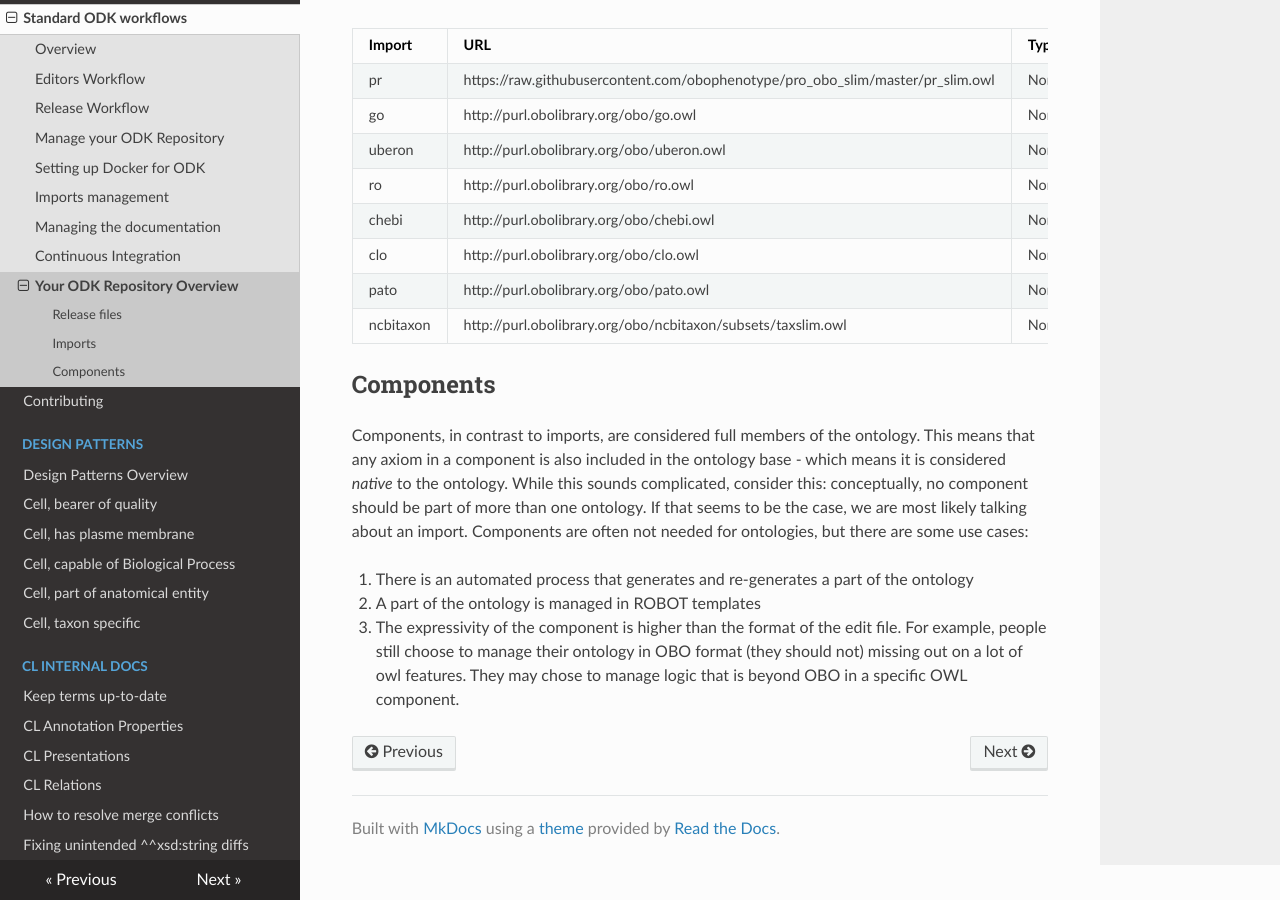
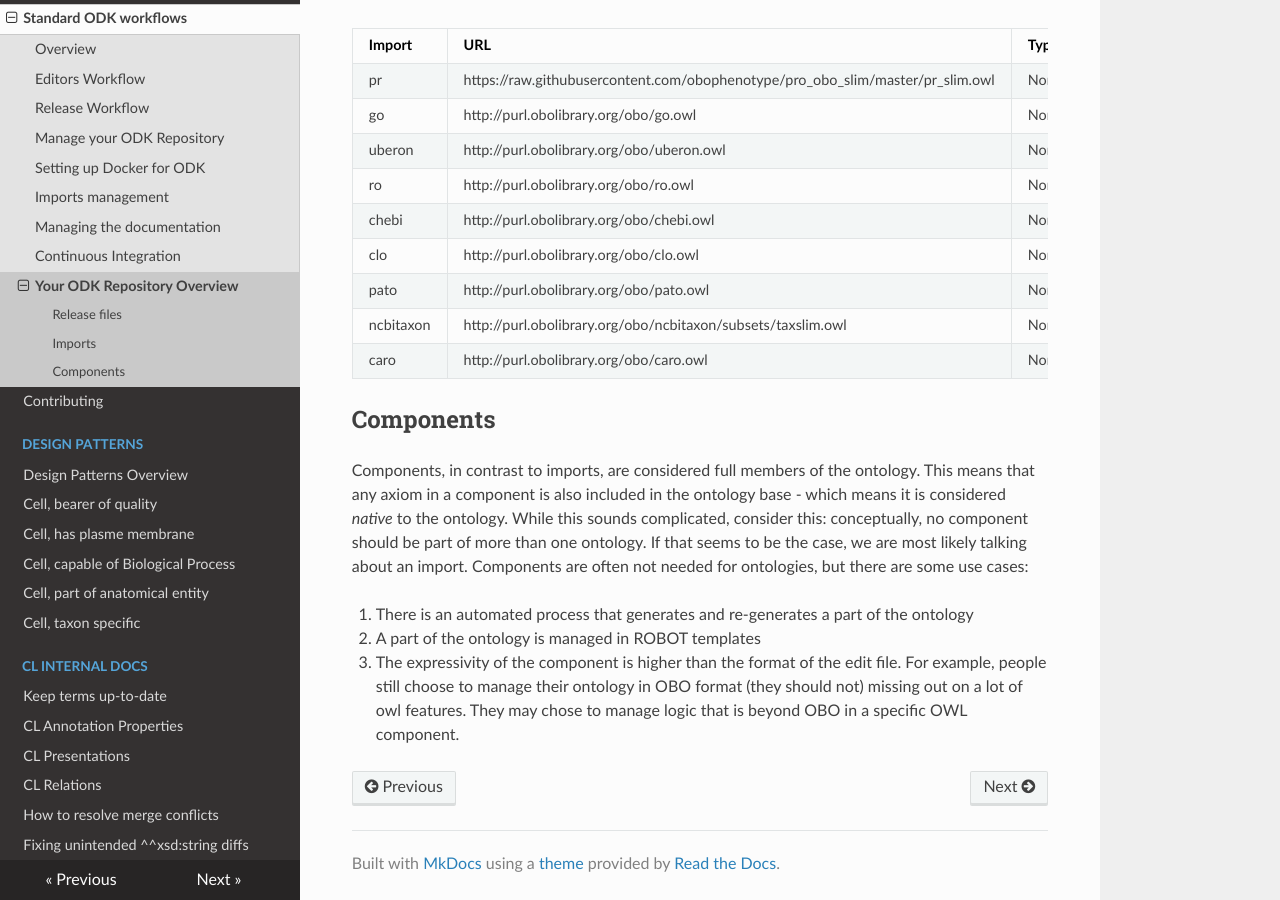
Before and after one commit to obophenotype/cell-ontology, an MkDocs documentation site: the page built from docs/odk-workflows/RepositoryFileStructure.md, in a window 1280 px wide and 900 px high, scrolled down 628 px. Built offline with MkDocs 1.6.1, drawn with Linux system fonts in a browser that asks for light colours; nearby versions of some CDN libraries.

Commit message:
add caro import
still need to rebuild merged

```diff
--- a/docs/odk-workflows/RepositoryFileStructure.md
+++ b/docs/odk-workflows/RepositoryFileStructure.md
@@ -24,6 +24,7 @@ These are the current imports in CL
 | clo | http://purl.obolibrary.org/obo/clo.owl | None |
 | pato | http://purl.obolibrary.org/obo/pato.owl | None |
 | ncbitaxon | http://purl.obolibrary.org/obo/ncbitaxon/subsets/taxslim.owl | None |
+| caro | http://purl.obolibrary.org/obo/caro.owl | None |
 
 ## Components
 Components, in contrast to imports, are considered full members of the ontology. This means that any axiom in a component is also included in the ontology base - which means it is considered _native_ to the ontology. While this sounds complicated, consider this: conceptually, no component should be part of more than one ontology. If that seems to be the case, we are most likely talking about an import. Components are often not needed for ontologies, but there are some use cases:
--- a/src/ontology/cl-odk.yaml
+++ b/src/ontology/cl-odk.yaml
@@ -61,6 +61,8 @@ import_group:
       use_base: TRUE
     - id: ncbitaxon
       mirror_from: http://purl.obolibrary.org/obo/ncbitaxon/subsets/taxslim.owl
+    - id: caro
+      make_base: TRUE
 pattern_pipelines_group:
   products:
     - id: clustering
```
Also changed, not shown: 4 other files.
